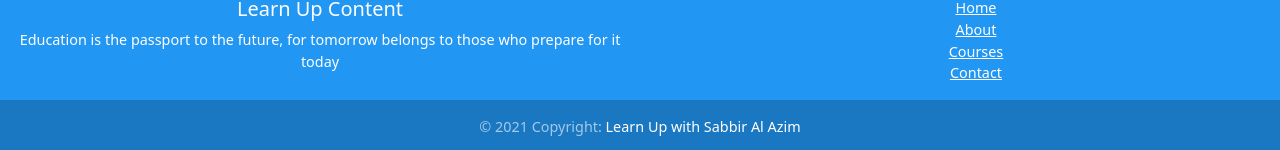
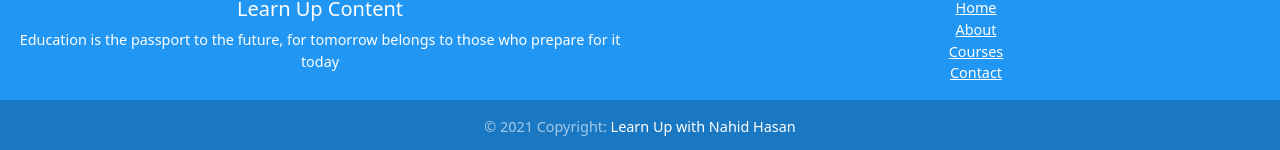
Before and after one commit to Nahidjc/E-learning-application-react, a React (Create React App) app: page / in a window 1280 px wide. Shown: the part 2911-3061 px from the top of the page. Built offline with nearby package versions, Linux system fonts and the light colour scheme.

Commit message:
footer updated

```diff
--- a/src/components/FooterPage/FooterPage.js
+++ b/src/components/FooterPage/FooterPage.js
@@ -35,7 +35,7 @@ const FooterPage = () => {
             </MDBContainer>
             <div className="py-3 text-center footer-copyright">
                 <MDBContainer fluid>
-                    &copy; {new Date().getFullYear()} Copyright: <a style={{ 'textDecoration': 'none' }} href="#">Learn Up with Sabbir Al Azim </a>
+                    &copy; {new Date().getFullYear()} Copyright: <a style={{ 'textDecoration': 'none' }} href="https://www.nahidjc.xyz/">Learn Up with Nahid Hasan </a>
                 </MDBContainer>
             </div>
         </MDBFooter>
```
